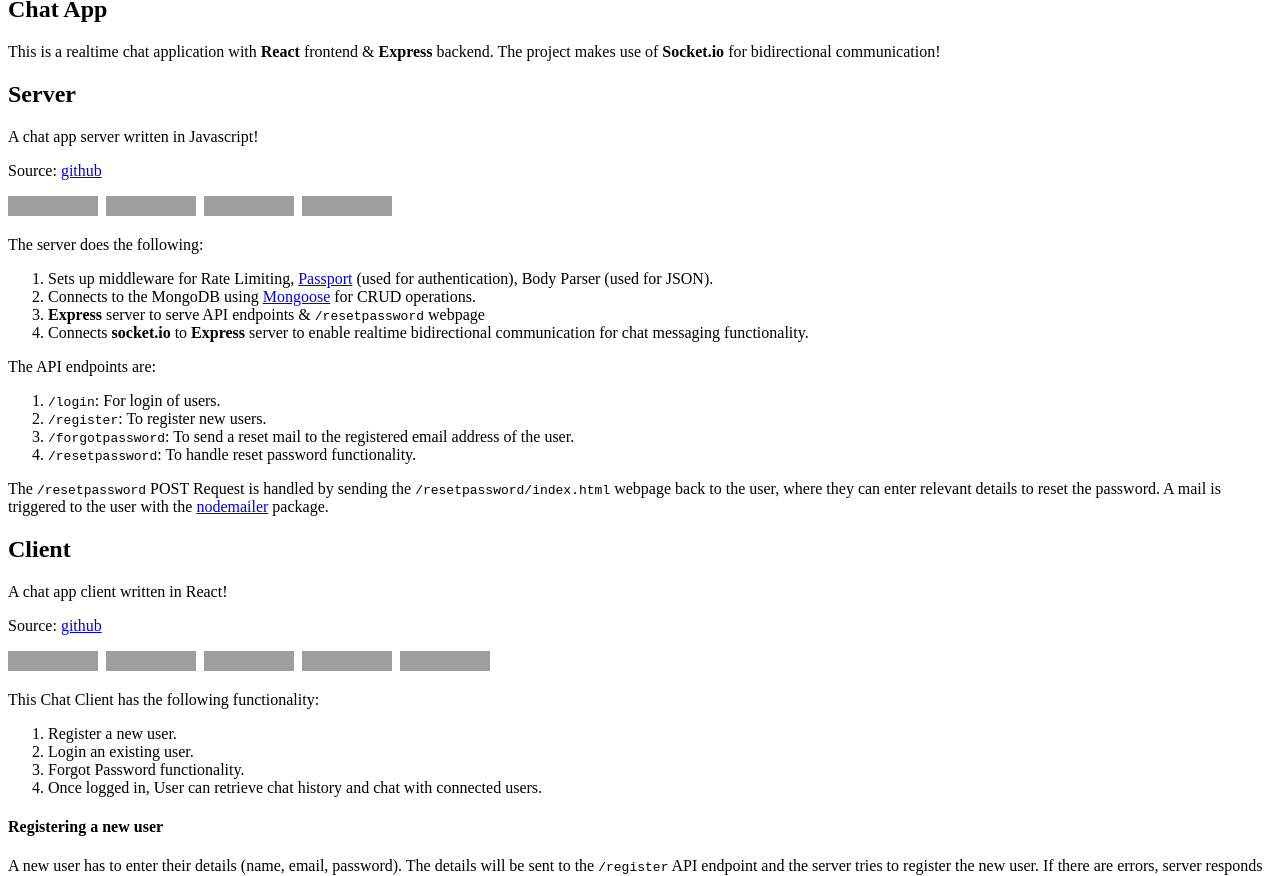
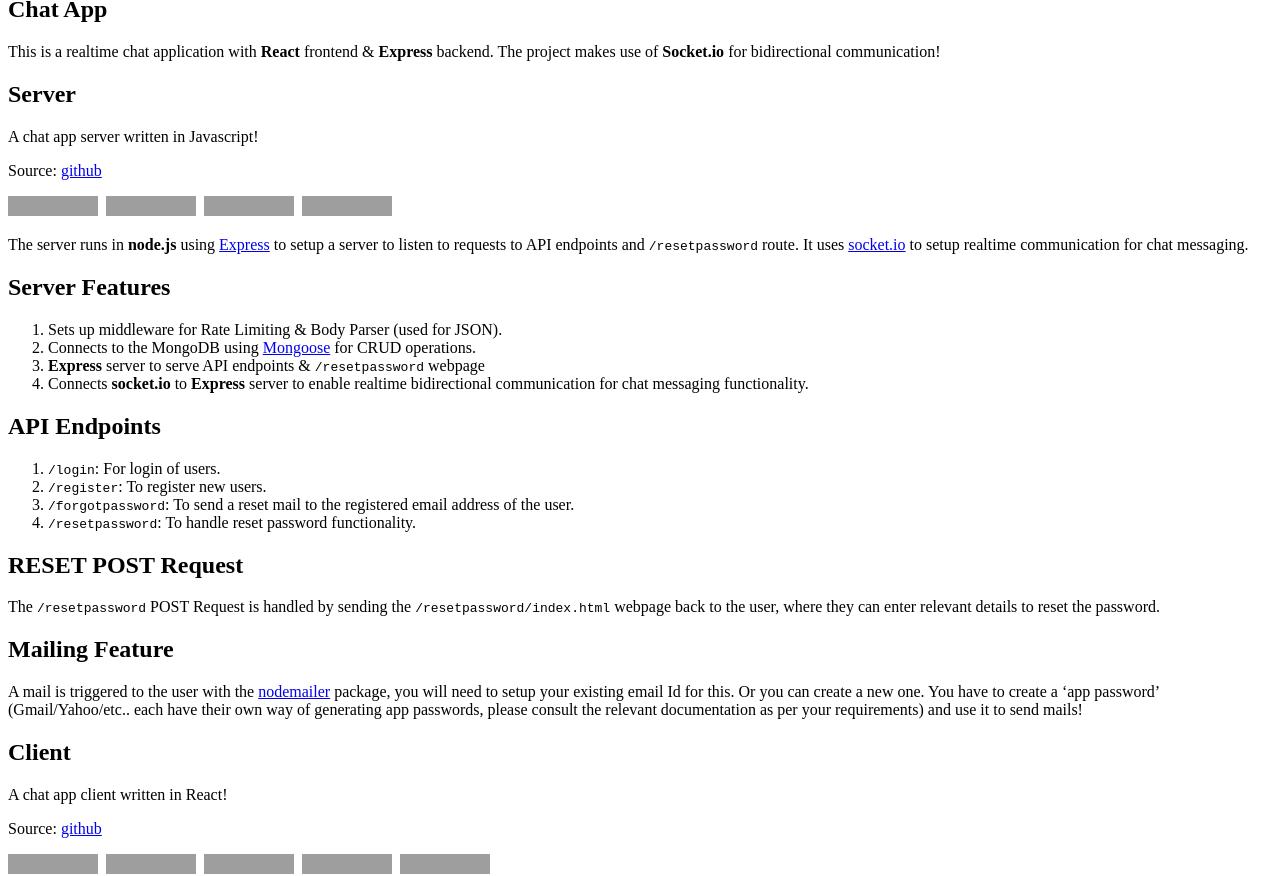
Before and after one commit to raravi/amithraravi2.com, a Jekyll site: the page built from _posts/portfolio/2020-02-17-chat-app.md, in a window 1280 px wide and 900 px high, scrolled down 1940 px, cut to the strip 24-900 px from the top of the window. Built offline with Jekyll 4.4.1, drawn with Linux system fonts in a browser that asks for light colours; grey boxes are pictures that could not be loaded.

Commit message:
Updated Portfolio > Chat App > Server details.

```diff
--- a/_posts/portfolio/2020-02-17-chat-app.md
+++ b/_posts/portfolio/2020-02-17-chat-app.md
@@ -18,19 +18,29 @@
 
 ![license](https://img.shields.io/github/license/raravi/chat-app-server)&nbsp;&nbsp;![version](https://img.shields.io/github/package-json/v/raravi/chat-app-server)&nbsp;&nbsp;![dependencies](https://img.shields.io/depfu/raravi/chat-app-server)&nbsp;&nbsp;![last-commit](https://img.shields.io/github/last-commit/raravi/chat-app-server)
 
-The server does the following:
-1. Sets up middleware for Rate Limiting, [Passport](http://www.passportjs.org/) (used for authentication), Body Parser (used for JSON).
+The server runs in **node.js** using [Express](https://expressjs.com/) to setup a server to listen to requests to API endpoints and `/resetpassword` route. It uses [socket.io](https://socket.io/) to setup realtime communication for chat messaging.
+
+## Server Features
+
+1. Sets up middleware for Rate Limiting & Body Parser (used for JSON).
 2. Connects to the MongoDB using [Mongoose](https://mongoosejs.com/docs/guide.html) for CRUD operations.
 3. **Express** server to serve API endpoints & `/resetpassword` webpage
 4. Connects **socket.io** to **Express** server to enable realtime bidirectional communication for chat messaging functionality.
 
-The API endpoints are:
+## API Endpoints
+
 1. `/login`: For login of users.
 2. `/register`: To register new users.
 3. `/forgotpassword`: To send a reset mail to the registered email address of the user.
 4. `/resetpassword`: To handle reset password functionality.
 
-The `/resetpassword` POST Request is handled by sending the `/resetpassword/index.html` webpage back to the user, where they can enter relevant details to reset the password. A mail is triggered to the user with the [nodemailer](https://nodemailer.com/usage/) package.
+## RESET POST Request
+
+The `/resetpassword` POST Request is handled by sending the `/resetpassword/index.html` webpage back to the user, where they can enter relevant details to reset the password.
+
+## Mailing Feature
+
+A mail is triggered to the user with the [nodemailer](https://nodemailer.com/usage/) package, you will need to setup your existing email Id for this. Or you can create a new one. You have to create a 'app password' (Gmail/Yahoo/etc.. each have their own way of generating app passwords, please consult the relevant documentation as per your requirements) and use it to send mails!
 
 ## Client
 
```
